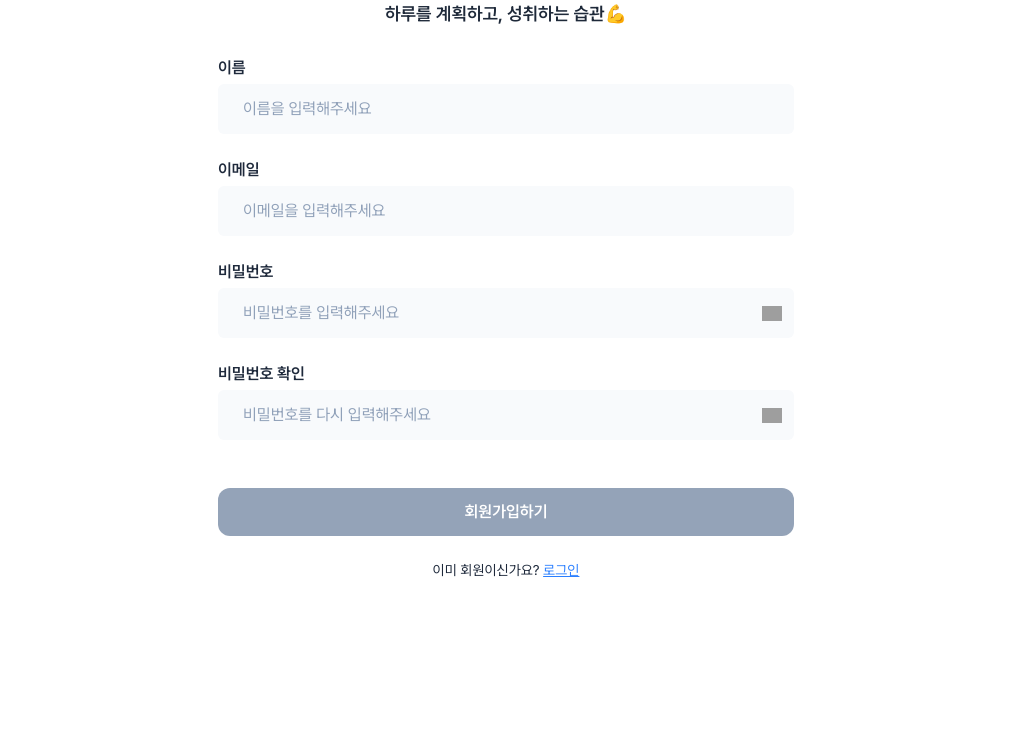
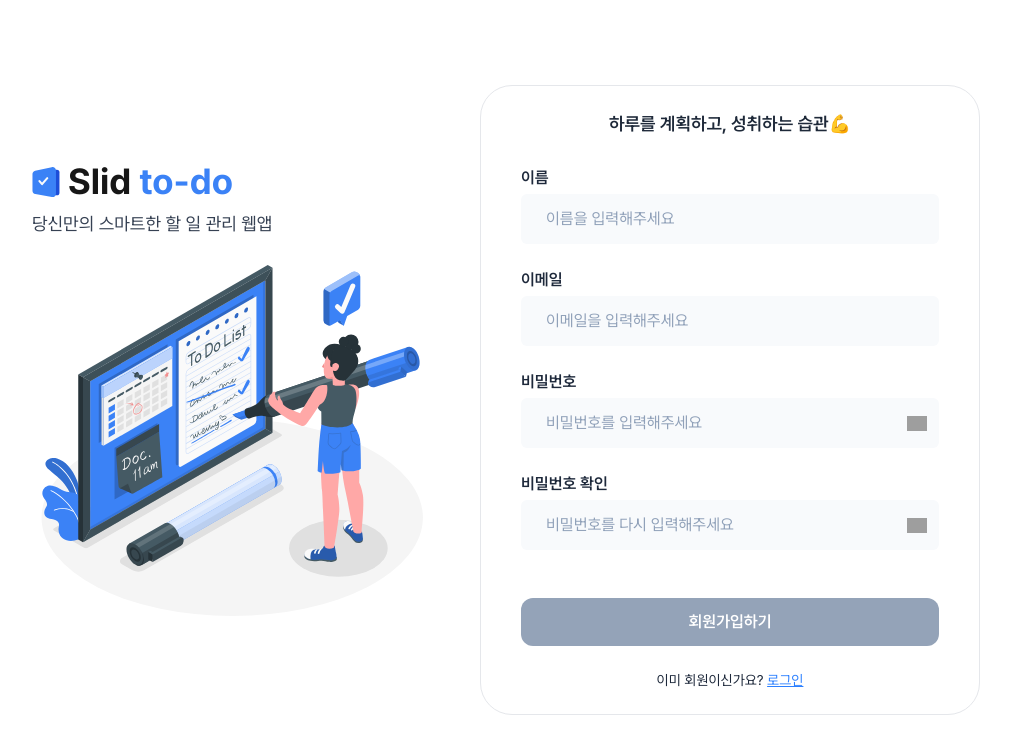
Before and after one commit to slid-to-do/slid-to-do-fe, a Next.js app: page /signup in a window 1280 px wide. Shown: the top 754 px of the page, without its empty margins (134-1145 px from the left). Built offline with nearby package versions, Linux system fonts and the light colour scheme; no server answers; grey boxes are pictures that could not be loaded.

Commit message:
style: 회원가입 페이지에 커버 이미지 적용

```diff
--- a/src/app/signup/page.tsx
+++ b/src/app/signup/page.tsx
@@ -1,5 +1,6 @@
 'use client'
 
+import Image from 'next/image'
 import {useRouter} from 'next/navigation'
 
 import {useForm} from 'react-hook-form'
@@ -42,6 +43,24 @@ const SignPage = () => {
     })
 
     return (
+        <div className="flex items-center justify-center desktop:flex-row flex-col desktop-layout mx-auto gap-2 desktop:gap-12 min-h-screen">
+            <div className="mobile:mt-4">
+                <div className="flex flex-col desktop:items-start items-center">
+                    <div className="flex items-center gap-2 text-4xl font-bold">
+                        <Image src="/common/icon-todo-check.svg" alt="check" width={28} height={28} />
+                        Slid <span className="text-custom_blue-500">to-do</span>
+                    </div>
+                    <div className="desktop:hidden mt-2 text-xl font-medium text-gray-700">
+                        하루를 계획하고, 성취하는 습관💪
+                    </div>
+
+                    <div className="mt-2 text-gray-500 desktop:text-gray-700 text-base desktop:text-lg ">
+                        당신만의 스마트한 할 일 관리 웹앱
+                    </div>
+                </div>
+                <Image src="/common/login-cover.svg" alt="로그인 커버" width={400} height={400} />
+            </div>
+            <div className="desktop:w-[500px] w-full desktop:p-6 py-6 px-2 border border-gray-200 rounded-4xl">
                 <InputForm<SignupFormData>
                     onSubmit={(data) => signup(data)}
                     handleSubmit={handleSubmit}
@@ -87,6 +106,8 @@ const SignPage = () => {
                     bottomText="이미 회원이신가요?"
                     bottomLink={{href: '/login', text: '로그인'}}
                 />
+            </div>
+        </div>
     )
 }
 
```
Lines whose indentation alone changed are shown as unchanged.
